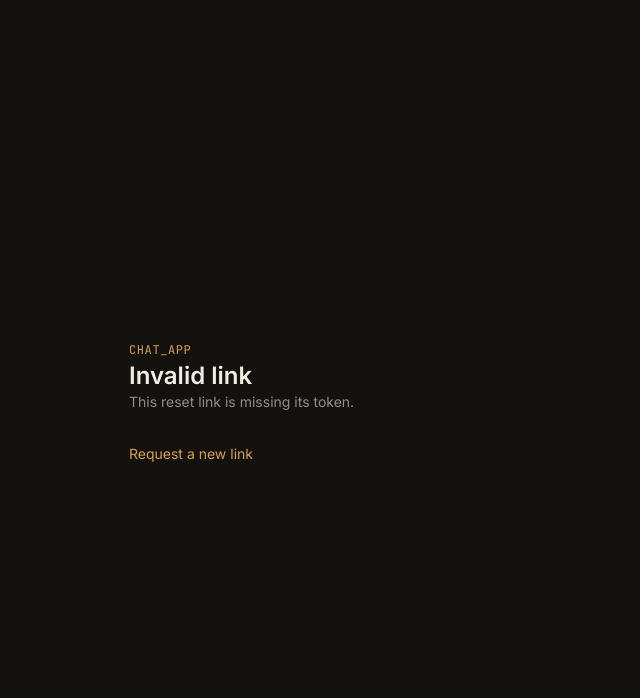
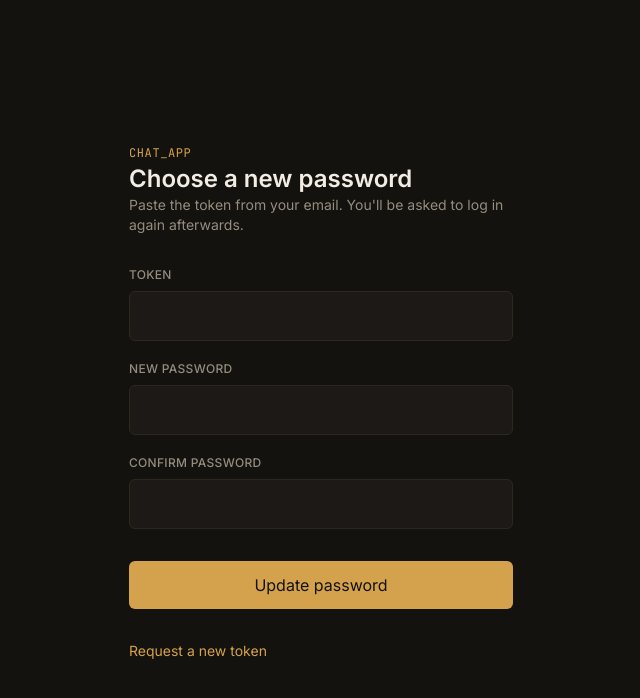
Before and after one commit to Raj-Priyanshu45/chat_App, a React (Vite) app: page /reset-password in a window 1280 px wide. Shown: the top 698 px of the page, without its empty margins (319-959 px from the left). Built offline with nearby package versions, Linux system fonts and the light colour scheme; no server answers.

Commit message:
brevo-added

```diff
--- a/src/components/ForgotPasswordPage.jsx
+++ b/src/components/ForgotPasswordPage.jsx
@@ -31,13 +31,20 @@ const ForgotPasswordPage = () => {
             title="Reset your password"
             subtitle={
                 sent
-                    ? 'If an account exists for that email, a reset link is on its way. It expires in 15 minutes.'
-                    : "Enter your email and we'll send you a reset link."
+                    ? 'If an account exists for that email, a reset token is on its way. It expires in 15 minutes.'
+                    : "Enter your email and we'll send you a reset token."
             }
             footer={
-                <Link to="/login" className="text-amber transition-colors hover:text-cream">
-                    Back to log in
-                </Link>
+                <div className="flex gap-4">
+                    {sent && (
+                        <Link to="/reset-password" className="text-amber transition-colors hover:text-cream">
+                            I have my token
+                        </Link>
+                    )}
+                    <Link to="/login" className="text-amber transition-colors hover:text-cream">
+                        Back to log in
+                    </Link>
+                </div>
             }
         >
             {!sent && (
@@ -55,7 +62,7 @@ const ForgotPasswordPage = () => {
                         disabled={busy}
                         className="mt-8 w-full rounded-md bg-amber px-4 py-3 text-sm font-semibold text-ink transition hover:bg-amber-dim disabled:cursor-not-allowed disabled:opacity-40"
                     >
-                        {busy ? 'Sending…' : 'Send reset link'}
+                        {busy ? 'Sending…' : 'Send reset token'}
                     </button>
                 </form>
             )}
--- a/src/components/ResetPasswordPage.jsx
+++ b/src/components/ResetPasswordPage.jsx
@@ -4,10 +4,16 @@ import toast from 'react-hot-toast';
 import { resetPasswordApi } from '../services/AuthService';
 import { AuthShell, Field } from './AuthShell';
 
+// Works two ways:
+//   1. a link  /reset-password?token=TOKEN  -> token is prefilled
+//   2. the email contains just the token -> user pastes it here
 const ResetPasswordPage = () => {
     const [params] = useSearchParams();
-    const token = params.get('token');
-    const [form, setForm] = useState({ password: '', confirm: '' });
+    const [form, setForm] = useState({
+        token: params.get('token') || '',
+        password: '',
+        confirm: '',
+    });
     const [busy, setBusy] = useState(false);
     const navigate = useNavigate();
 
@@ -19,6 +25,10 @@ const ResetPasswordPage = () => {
     const handleSubmit = async (event) => {
         event.preventDefault();
 
+        if (!form.token.trim()) {
+            toast.error('Enter the reset token from your email.');
+            return;
+        }
         if (form.password.length < 8) {
             toast.error('Password must be at least 8 characters.');
             return;
@@ -30,7 +40,7 @@ const ResetPasswordPage = () => {
 
         setBusy(true);
         try {
-            await resetPasswordApi(token, form.password);
+            await resetPasswordApi(form.token.trim(), form.password);
             toast.success('Password updated. Log in with your new password.');
             navigate('/login', { replace: true });
         } catch (error) {
@@ -41,23 +51,18 @@ const ResetPasswordPage = () => {
         }
     };
 
-    if (!token) {
-        return (
-            <AuthShell
-                title="Invalid link"
-                subtitle="This reset link is missing its token."
-                footer={
-                    <Link to="/forgot-password" className="text-amber transition-colors hover:text-cream">
-                        Request a new link
-                    </Link>
-                }
-            />
-        );
-    }
-
     return (
-        <AuthShell title="Choose a new password" subtitle="You'll be asked to log in again afterwards.">
+        <AuthShell
+            title="Choose a new password"
+            subtitle="Paste the token from your email. You'll be asked to log in again afterwards."
+            footer={
+                <Link to="/forgot-password" className="text-amber transition-colors hover:text-cream">
+                    Request a new token
+                </Link>
+            }
+        >
             <form onSubmit={handleSubmit}>
+                <Field label="Token" name="token" value={form.token} onChange={handleChange} />
                 <Field
                     label="New password"
                     name="password"
```
